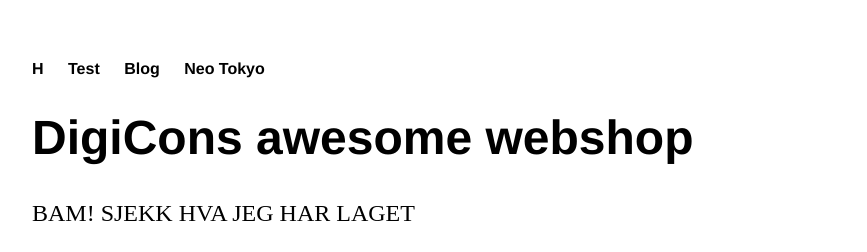
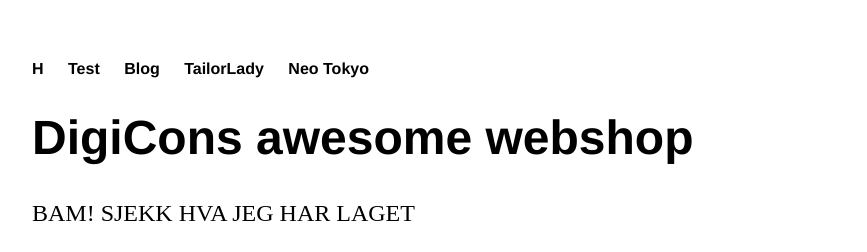
Before and after one commit to Varda84/Digicon_shop, a Jekyll site: the page built from index.html, in a window 1280 px wide. Shown: the top 252 px of the page, without its empty margins (160-1027 px from the left). Built offline with Jekyll 4.4.1, drawn with Linux system fonts in a browser that asks for light colours.

Commit message:
Update default.html

```diff
--- a/_layouts/default.html
+++ b/_layouts/default.html
@@ -11,6 +11,7 @@
 	        		<li><a href="/">H</a></li>
 				<li><a href="/test">Test</a></li>
 	        		<li><a href="/blog">Blog</a></li>
+				<li><a href="/blog">TailorLady</a></li>
 				<li><a href="/neotokyo">Neo Tokyo</a></li>
 	    		</ul>
 			</nav>
```
